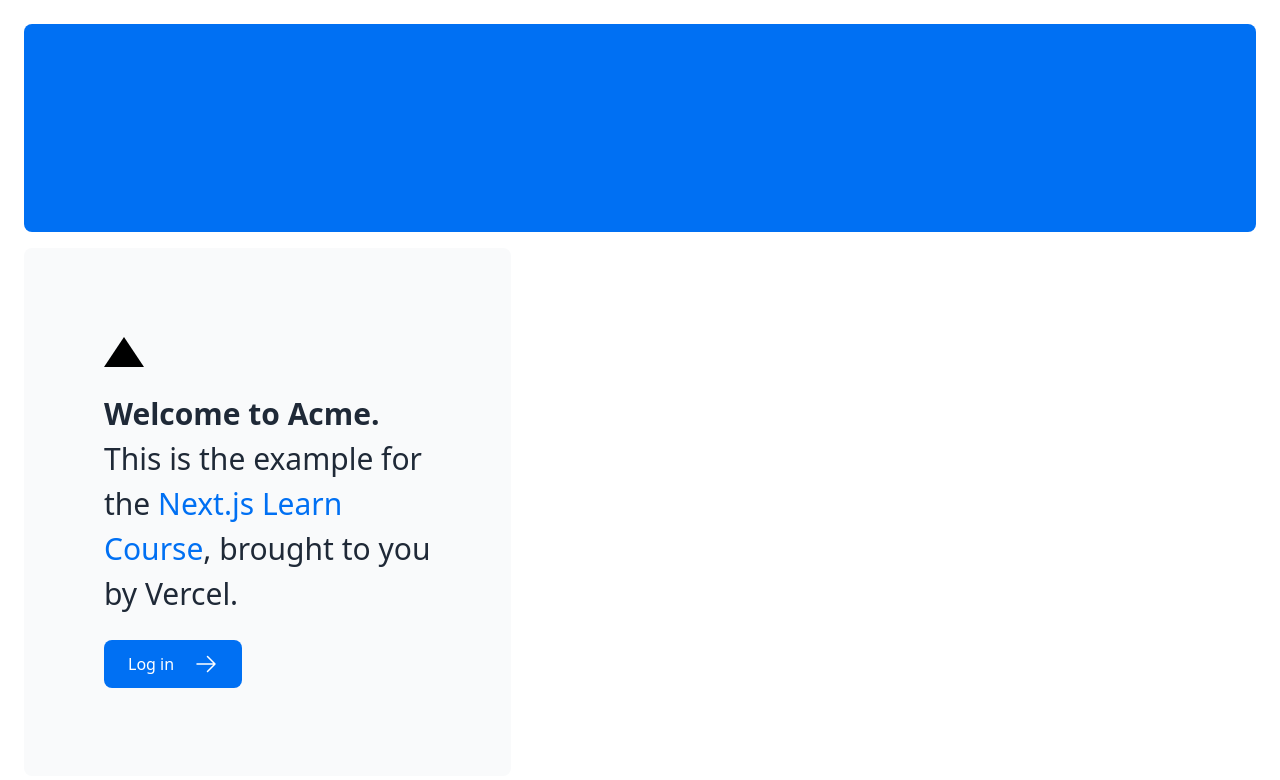
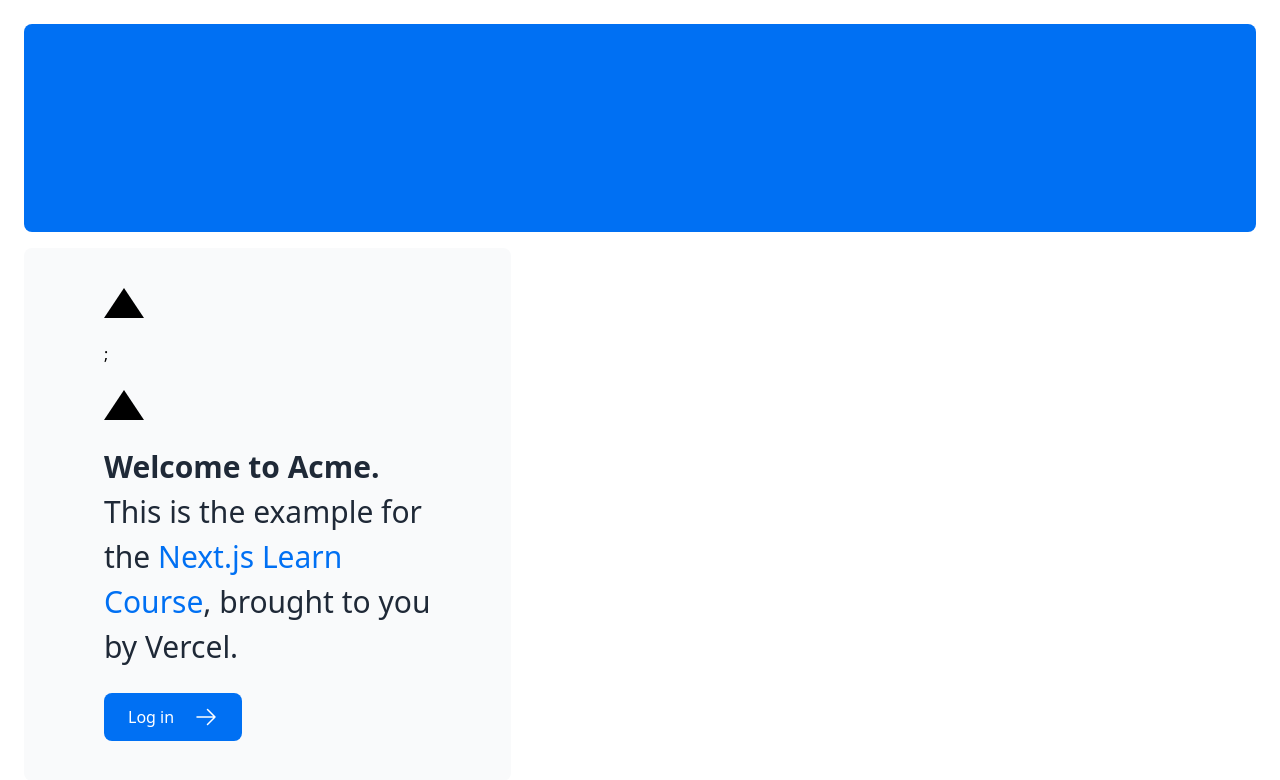
Before and after one commit to dev-honing/Next.js-Tutorial, a Next.js app in the folder nextjs-dashboard/: page / in a window 1280 px wide. Shown: the top 780 px of the page. Built offline with nearby package versions, Linux system fonts and the light colour scheme.

Commit message:
CSS 모듈 import

```diff
--- a/nextjs-dashboard/app/page.tsx
+++ b/nextjs-dashboard/app/page.tsx
@@ -3,6 +3,8 @@
 import AcmeLogo from '@/app/ui/acme-logo';
 import { ArrowRightIcon } from '@heroicons/react/24/outline';
 import Link from 'next/link';
+import styles from '@/app/ui/home.module.css';
+
 
 export default function Page() {
   return (
@@ -13,6 +15,7 @@ export default function Page() {
       </div>
       <div className="mt-4 flex grow flex-col gap-4 md:flex-row">
         <div className="flex flex-col justify-center gap-6 rounded-lg bg-gray-50 px-6 py-10 md:w-2/5 md:px-20">
+        <div className={styles.shape}></div>;
         <div
   className="h-0 w-0 border-b-[30px] border-l-[20px] border-r-[20px] border-b-black border-l-transparent border-r-transparent"
 />
```
